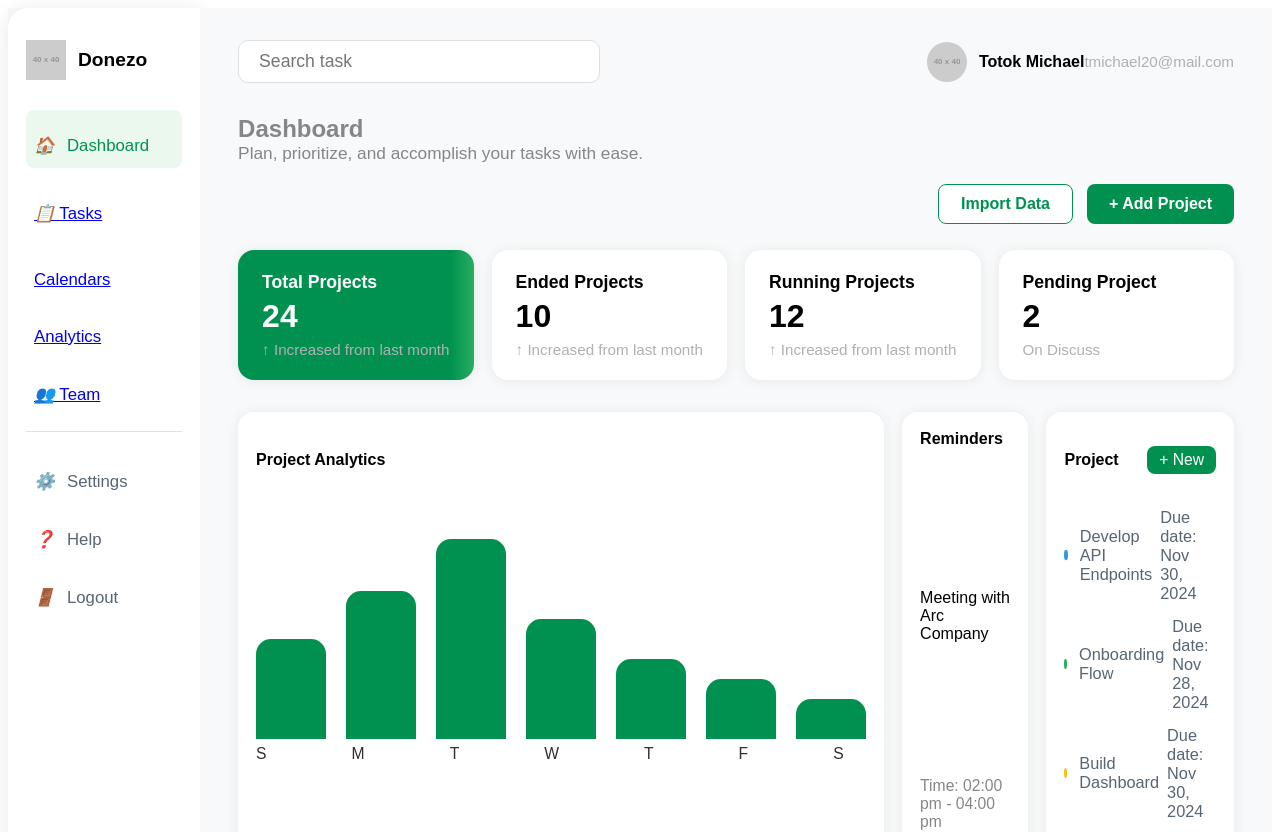
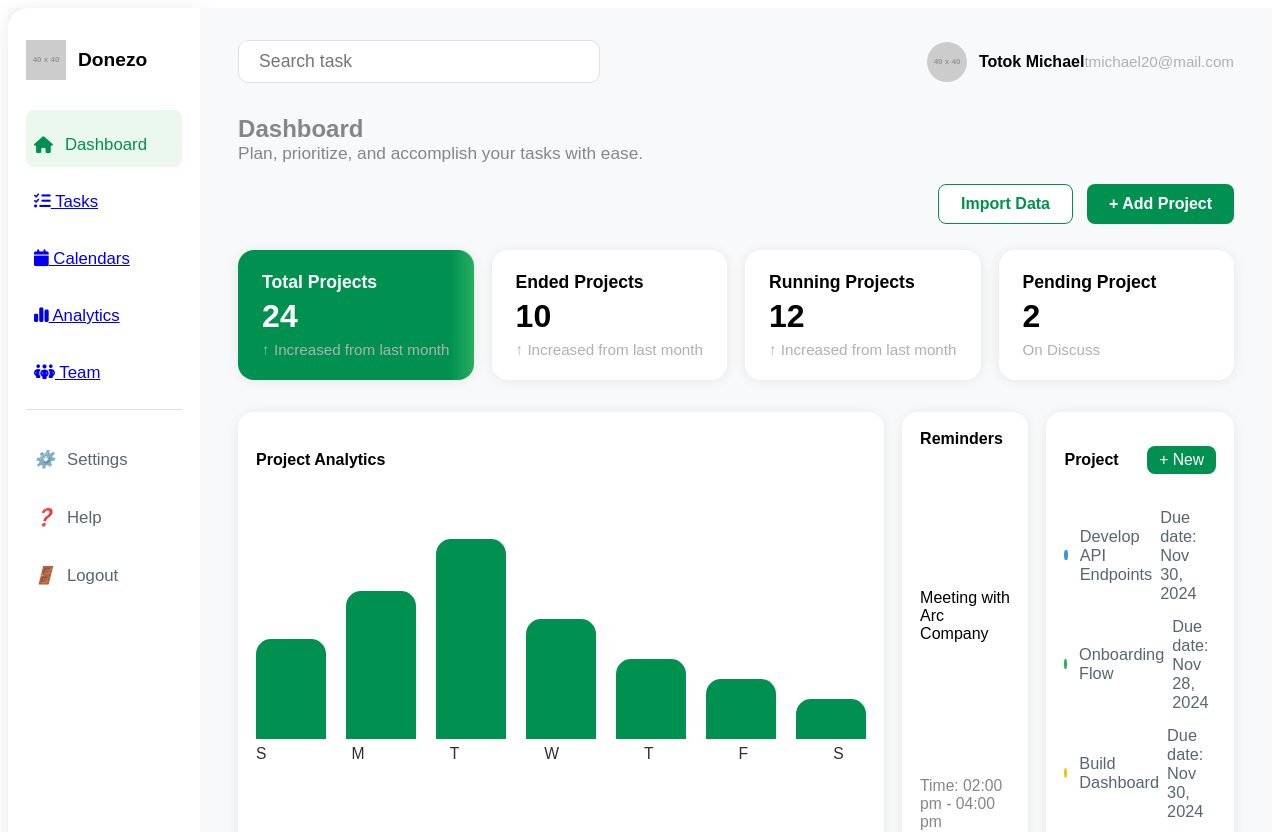
Before and after one commit to irfan786958/my-vue-app, a Vue app: page / in a window 1280 px wide. Shown: the top 832 px of the page. Built offline with nearby package versions, Linux system fonts and the light colour scheme.

Commit message:
working on template

```diff
--- a/package.json
+++ b/package.json
@@ -8,6 +8,7 @@
     "lint": "vue-cli-service lint"
   },
   "dependencies": {
+    "@heroicons/vue": "^2.2.0",
     "core-js": "^3.8.3",
     "vue": "^3.2.13",
     "vue-router": "^4.5.1"
--- a/src/components/HelloWorld.vue
+++ /dev/null
@@ -1,58 +0,0 @@
-<template>
-  <div class="hello">
-    <h1>{{ msg }}</h1>
-    <p>
-      For a guide and recipes on how to configure / customize this project,<br>
-      check out the
-      <a href="https://cli.vuejs.org" target="_blank" rel="noopener">vue-cli documentation</a>.
-    </p>
-    <h3>Installed CLI Plugins</h3>
-    <ul>
-      <li><a href="https://github.com/vuejs/vue-cli/tree/dev/packages/%40vue/cli-plugin-babel" target="_blank" rel="noopener">babel</a></li>
-      <li><a href="https://github.com/vuejs/vue-cli/tree/dev/packages/%40vue/cli-plugin-eslint" target="_blank" rel="noopener">eslint</a></li>
-    </ul>
-    <h3>Essential Links</h3>
-    <ul>
-      <li><a href="https://vuejs.org" target="_blank" rel="noopener">Core Docs</a></li>
-      <li><a href="https://forum.vuejs.org" target="_blank" rel="noopener">Forum</a></li>
-      <li><a href="https://chat.vuejs.org" target="_blank" rel="noopener">Community Chat</a></li>
-      <li><a href="https://twitter.com/vuejs" target="_blank" rel="noopener">Twitter</a></li>
-      <li><a href="https://news.vuejs.org" target="_blank" rel="noopener">News</a></li>
-    </ul>
-    <h3>Ecosystem</h3>
-    <ul>
-      <li><a href="https://router.vuejs.org" target="_blank" rel="noopener">vue-router</a></li>
-      <li><a href="https://vuex.vuejs.org" target="_blank" rel="noopener">vuex</a></li>
-      <li><a href="https://github.com/vuejs/vue-devtools#vue-devtools" target="_blank" rel="noopener">vue-devtools</a></li>
-      <li><a href="https://vue-loader.vuejs.org" target="_blank" rel="noopener">vue-loader</a></li>
-      <li><a href="https://github.com/vuejs/awesome-vue" target="_blank" rel="noopener">awesome-vue</a></li>
-    </ul>
-  </div>
-</template>
-
-<script>
-export default {
-  name: 'HelloWorld',
-  props: {
-    msg: String
-  }
-}
-</script>
-
-<!-- Add "scoped" attribute to limit CSS to this component only -->
-<style scoped>
-h3 {
-  margin: 40px 0 0;
-}
-ul {
-  list-style-type: none;
-  padding: 0;
-}
-li {
-  display: inline-block;
-  margin: 0 10px;
-}
-a {
-  color: #42b983;
-}
-</style>
--- a/src/components/dashboard.vue
+++ b/src/components/dashboard.vue
@@ -1,4 +1,4 @@
-<template>
+ <template>
 
   <div class="dashboard-container">
     <!-- Sidebar -->
@@ -9,25 +9,25 @@
       </div>
       <nav>
         <ul>
-          <li class="active"><i class="icon-dashboard"></i> Dashboard</li>
+          <li class="active"><i class="fa-solid fa-house"></i> Dashboard</li>
           <li>
             <router-link to="/task">
-                <i class="icon-tasks"></i> Tasks
-            </router-link><br><br>
+                <i class="fa-solid fa-list-check"></i> Tasks
+            </router-link>
             </li>
             <li>
             <router-link to="/calendar">
-                <i class="icon-clanders"></i> Calendars
+                <i class="fa-solid fa-calendar"></i> Calendars
              </router-link>
              </li>
              <li>
                <router-link to="/sale">
-                <i class="icon-Analytics"></i> Analytics
+                <i class="fa-solid fa-chart-simple"></i> Analytics
             </router-link>
             </li>
             <li>
               <router-link to="/team">
-          <i class="icon-team"></i> Team
+          <i class="fa-solid fa-people-group"></i> Team
           </router-link>
         </li>
 
```
Also changed, not shown: src/App.vue (line endings or trailing spaces), 1 other file (tests, documents, lock files or other folders).
